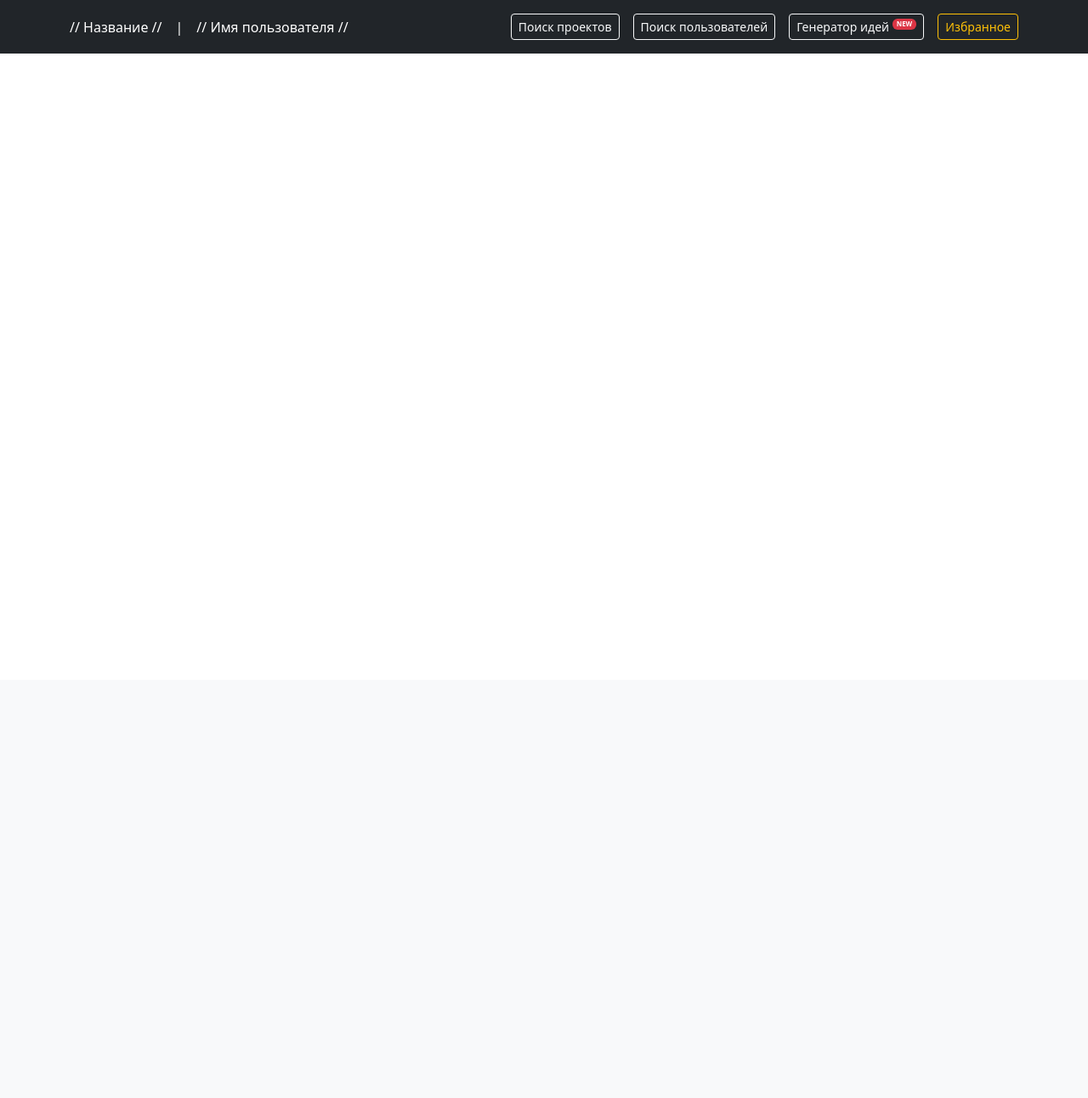
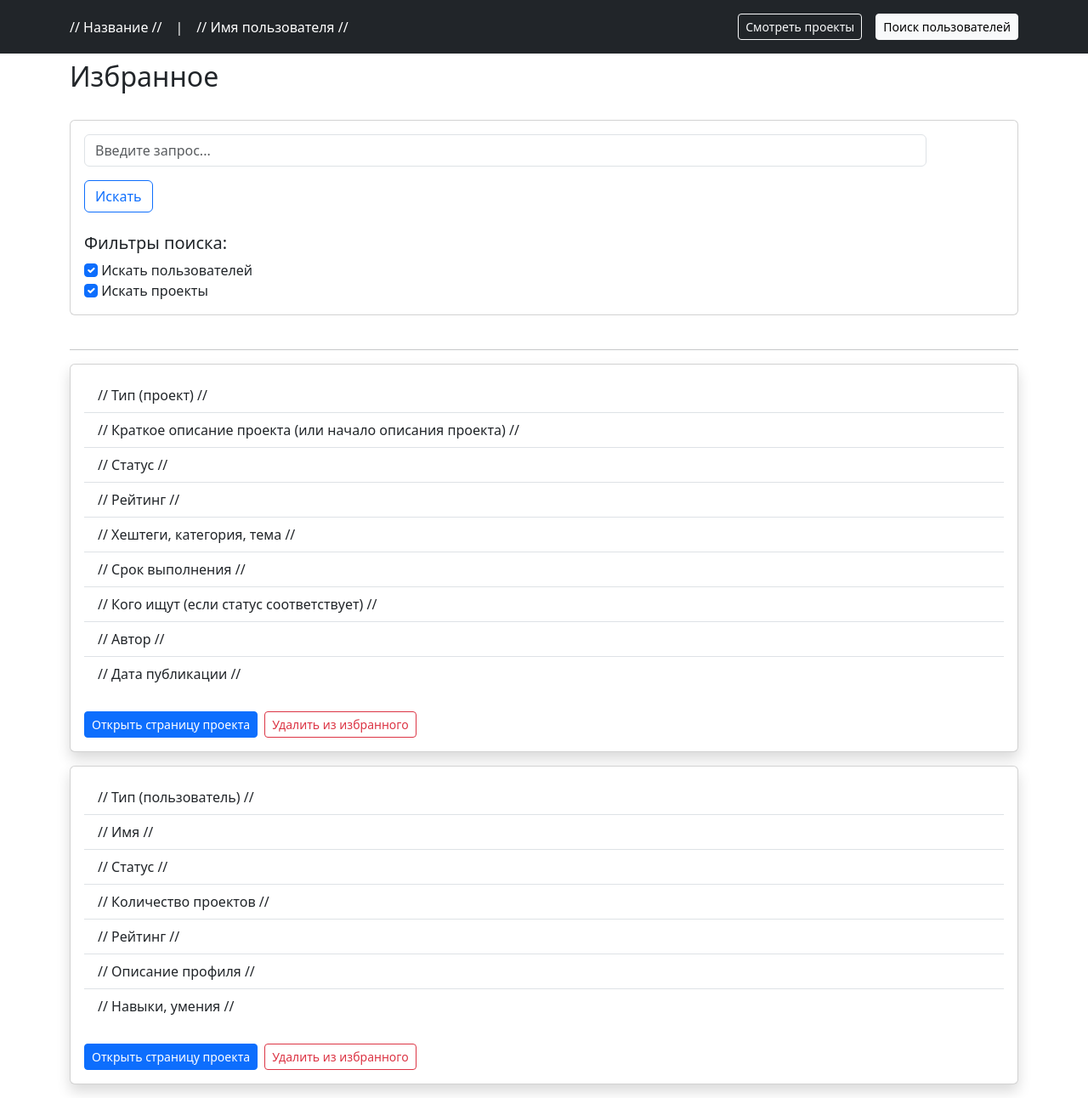
Before and after one commit to stepannovoselov/project-exchange-website, a Flask app: page /test in a window 1280 px wide. Shown: the whole page at 85% size. Before the commit the page ends 63 px from the top, so only its background shows below. Run offline with Flask 3, Linux system fonts and the light colour scheme.

Commit message:
Изменения в bookmarks.html

```diff
--- a/main.py
+++ b/main.py
@@ -37,7 +37,7 @@ def index():
 
 @app.route('/test')
 def test():
-    return render_template('main.html')
+    return render_template('bookmarks.html')
 
 
 @app.route('/page')
@@ -67,9 +67,10 @@ def reg():
 
 @app.route('/register', methods = ['post'])
 def register():
-    username = request.form.get('username')
+    login = request.form.get('username')
     password = request.form.get('password')
-    cursor.execute("INSERT INTO users VALUES (0, 'login', 'our', " + str(username) + "," + str(password) + ", 'finder', 1, 'люблю какашки кушать') ")
+    a = len()
+    cursor.execute("INSERT INTO users VALUES (len(id), 'login', 'our', 'login', 'password', '', '', '') ")
     #TODO:сделать потом с помощью вопросов
     if session.get('login') and session.get('password'):
         session['loged1'] = 1
--- a/templates/bookmarks.html
+++ b/templates/bookmarks.html
@@ -73,9 +73,8 @@
       <div class="card shadow mb-3 bg-body rounded">
         <div class="card-body">
           <ul class="list-group list-group-flush">
-            <li class="list-group-item">// Тип //</li>
-            <li class="list-group-item">// Краткое описание проекта (или начало описания
-              проекта) // <br></li>
+            <li class="list-group-item">// Тип (проект) //</li>
+            <li class="list-group-item">// Краткое описание проекта (или начало описания проекта) // </li>
             <li class="list-group-item">// Статус //</li>
             <li class="list-group-item">// Рейтинг //</li>
             <li class="list-group-item">// Хештеги, категория, тема //</li>
@@ -83,6 +82,25 @@
             <li class="list-group-item">// Кого ищут (если статус соответствует) //</li>
             <li class="list-group-item">// Автор //</li>
             <li class="list-group-item">// Дата публикации //</li>
+          </ul>
+          <div class="hstack mt-4 gap-2">
+            <a type="button" class="btn btn-sm btn-primary">Открыть страницу проекта</a>
+            <a type="button" class="btn btn-sm btn-outline-danger">Удалить из избранного</a>
+          </div>
+        </div>
+      </div>
+    </div>
+    <div class="col">
+      <div class="card shadow mb-3 bg-body rounded">
+        <div class="card-body">
+          <ul class="list-group list-group-flush">
+            <li class="list-group-item">// Тип (пользователь) //</li>
+            <li class="list-group-item">// Имя // </li>
+            <li class="list-group-item">// Статус //</li>
+            <li class="list-group-item">// Количество проектов //</li>
+            <li class="list-group-item">// Рейтинг //</li>
+            <li class="list-group-item">// Описание профиля //</li>
+            <li class="list-group-item">// Навыки, умения //</li>
           </ul>
           <div class="hstack mt-4 gap-2">
             <a type="button" class="btn btn-sm btn-primary">Открыть страницу проекта</a>
```
